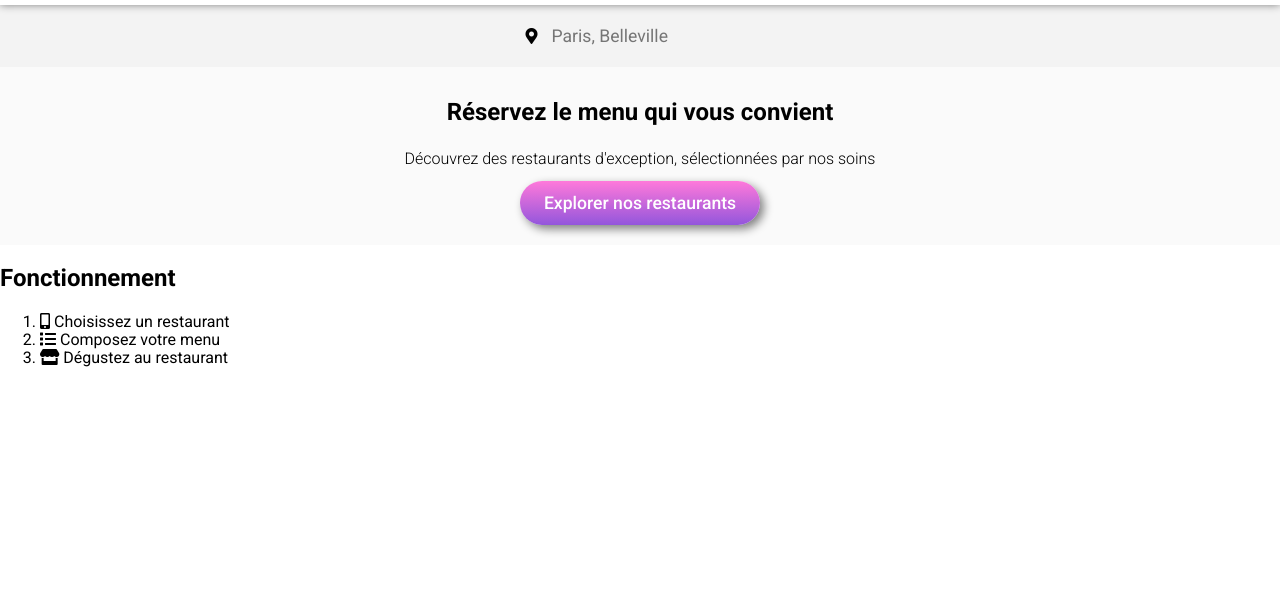
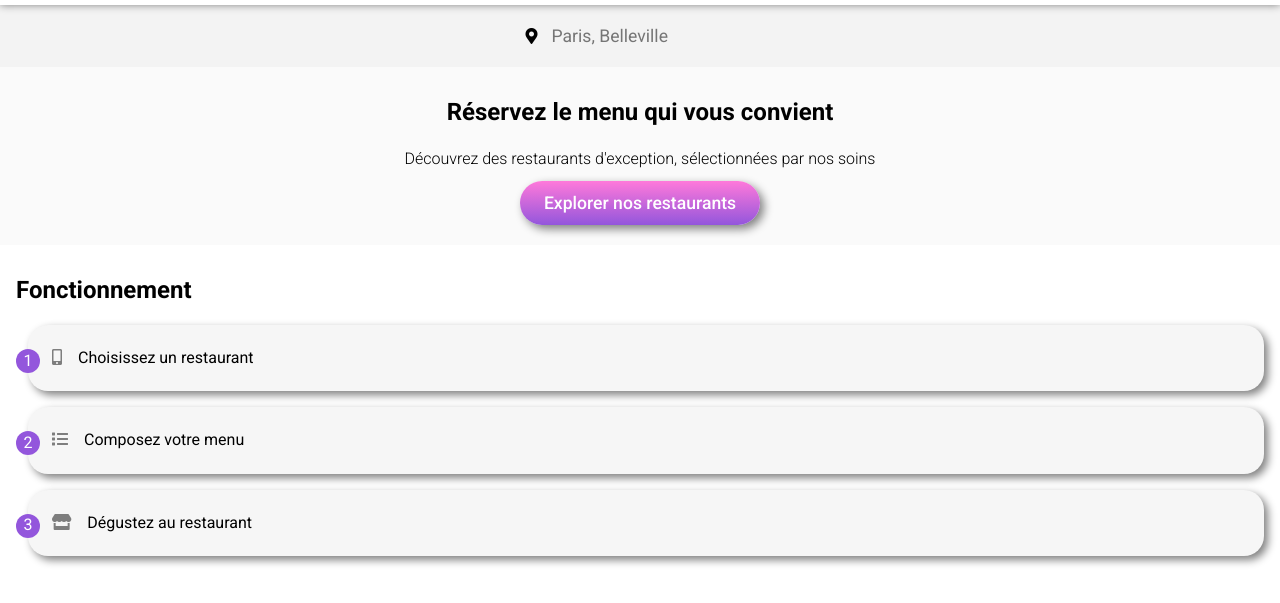
Before and after one commit to marjoriesiad/SiadMarjorie_3_04032022, a plain HTML site: page index.html in a window 1280 px wide. Shown: the part 83-686 px from the top of the page. Drawn offline with Linux system fonts and the light colour scheme; a web font is replaced by a local one.

Commit message:
Création de la liste du tuto

```diff
--- a/index.html
+++ b/index.html
@@ -35,17 +35,17 @@
             <h2 class="tutorial__title">Fonctionnement</h2>
             <ol class="tutorial__list">
                 <li class="tutorial__step">
-                    <i class="fas fa-mobile-alt"></i>
+                    <i class="fas fa-mobile-alt tutorial__icon"></i>
                     <span class="tutorial__text">Choisissez un restaurant</span>
                 </li>
 
                 <li class="tutorial__step">
-                    <i class="fas fa-list"></i>
+                    <i class="fas fa-list tutorial__icon"></i>
                     <span class="tutorial__text">Composez votre menu</span>
                 </li>
 
                 <li class="tutorial__step">
-                    <i class="fas fa-store"></i>
+                    <i class="fas fa-store tutorial__icon"></i>
                     <span class="tutorial__text">Dégustez au restaurant</span>
                 </li>
             </ol>
--- a/stylesheets/sass/pages/accueil.scss
+++ b/stylesheets/sass/pages/accueil.scss
@@ -56,3 +56,51 @@
 
     }
 }
+
+.tutorial{
+    padding: 2rem 1rem;
+
+    &__title{
+        margin-top: 0;
+    }
+
+    &__list{
+        margin: 0;
+        padding: 0;
+        list-style: none;
+        counter-reset: listNumber;
+    }
+
+    &__step{
+        display: flex;
+        position: relative;
+        padding: 1.5rem;
+        margin: 1rem 0 1rem .75rem;
+        box-shadow: .25rem .25rem .5rem gray;
+        border-radius: 1.25rem;
+        background-color: #F6F6F6;
+
+        &::before{
+            display: flex;
+            justify-content: center;
+            align-items: center;
+            counter-increment: listNumber 1;
+            content: counter(listNumber) " ";
+            background-color: #9356DC;
+            height: 1.5rem;
+            width: 1.5rem;
+            border-radius: 100px;
+            color: #fff;
+            position: absolute;
+            left: -.75rem;
+        }
+    }
+
+
+    &__icon{
+        margin-right: 1rem;
+        color: #7E7E7E;
+    }
+
+
+}
```
Also changed, not shown: stylesheets/main.css, 1 other file.
